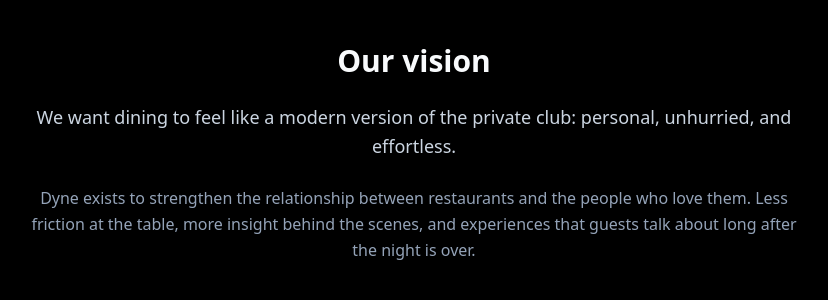
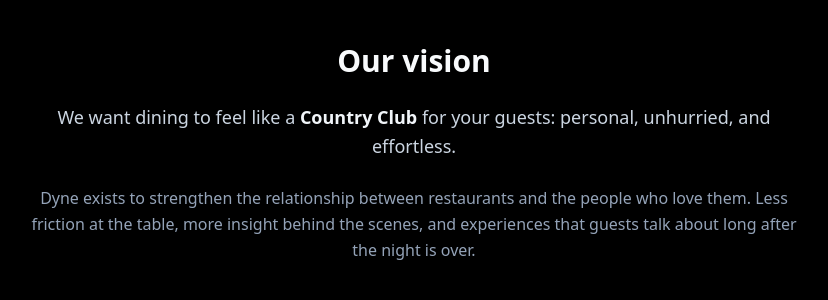
Before and after one commit to justinhmosher/Digit, a Django app: page /about in a window 1280 px wide. Shown: the part 2033-2333 px from the top of the page, without its empty margins (226-1054 px from the left). Run offline with Django 5.2, Linux system fonts and the light colour scheme; some libraries are stand-ins or nearby versions.

Commit message:
polishing

```diff
--- a/templates/core/about_us.html
+++ b/templates/core/about_us.html
@@ -238,7 +238,7 @@
           Our vision
         </h2>
         <p class="text-slate-300 text-lg leading-relaxed">
-          We want dining to feel like a modern version of the private club:
+          We want dining to feel like a <span class="font-semibold text-slate-100">Country Club</span> for your guests:
           personal, unhurried, and effortless.
         </p>
         <p class="text-slate-400 leading-relaxed">
```
